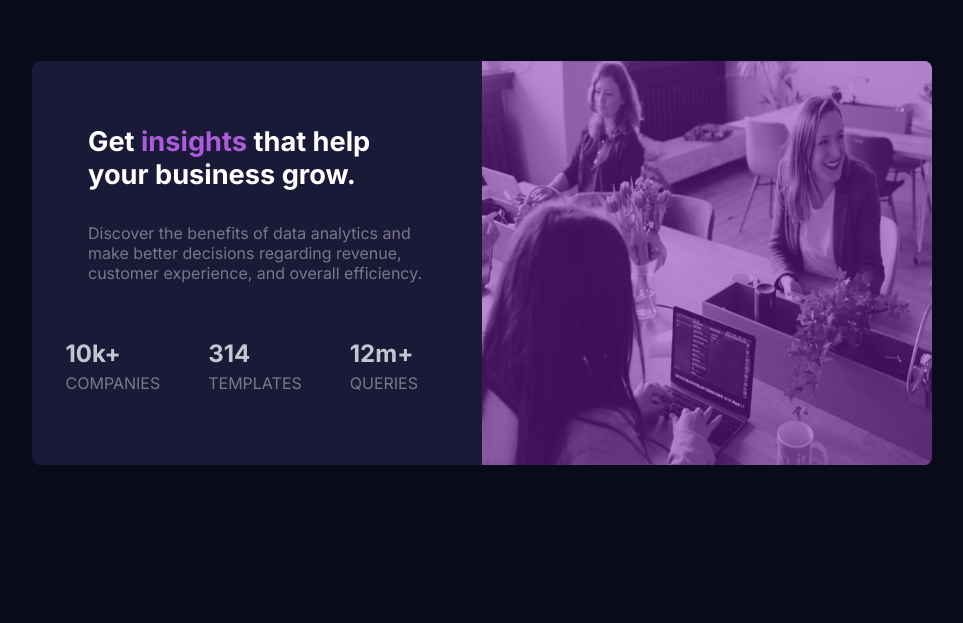
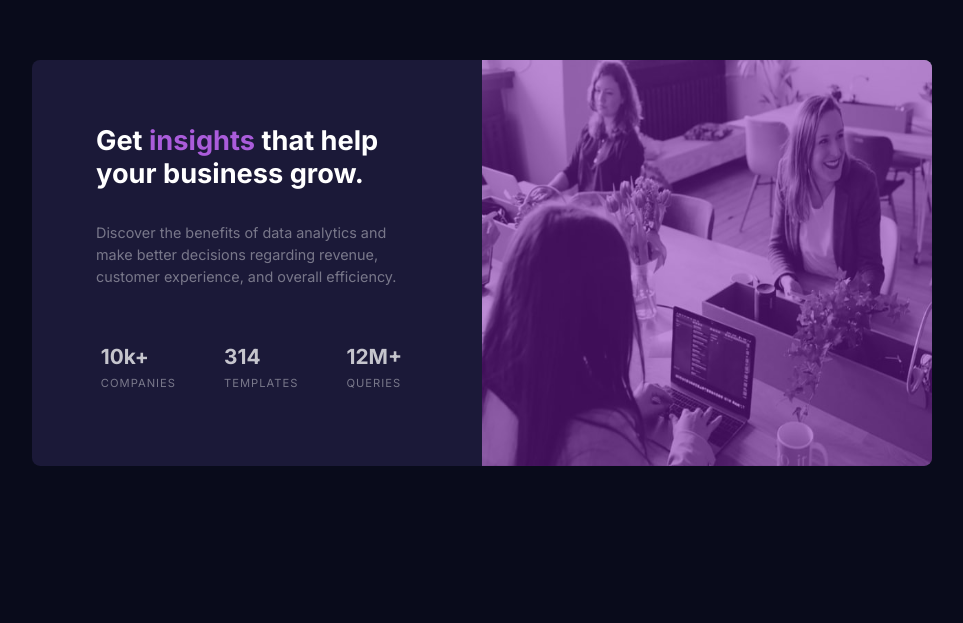
Before and after one commit to leonardo9245/stats-preview-card-component-main, a plain HTML site: page index.html in a window 1280 px wide. Shown: the part 137-760 px from the top of the page, without its empty margins (158-1121 px from the left). Drawn offline with Linux system fonts and the light colour scheme.

Commit message:
hotfix 0.1

```diff
--- a/index.html
+++ b/index.html
@@ -1,70 +1,77 @@
 <!DOCTYPE html>
 <html lang="en">
-
   <head>
-  <meta charset="UTF-8">
-  <meta name="viewport" content="width=device-width, initial-scale=1.0">
+    <meta charset="UTF-8" />
+    <meta name="viewport" content="width=device-width, initial-scale=1.0" />
     <!-- displays site properly based on user's device -->
 
-  <link rel="icon" type="image/png" sizes="32x32" href="./images/favicon-32x32.png">
+    <link
+      rel="icon"
+      type="image/png"
+      sizes="32x32"
+      href="./images/favicon-32x32.png"
+    />
 
     <title>Frontend Mentor | Stats preview card component</title>
 
     <!--Fonts-->
 
-  <link rel="preconnect" href="https://fonts.googleapis.com">
-  <link rel="preconnect" href="https://fonts.gstatic.com" crossorigin>
-  <link href="https://fonts.googleapis.com/css2?family=Inter:wght@400;700&family=Lexend+Deca&display=swap"
-    rel="stylesheet">
+    <link rel="preconnect" href="https://fonts.googleapis.com" />
+    <link rel="preconnect" href="https://fonts.gstatic.com" crossorigin />
+    <link
+      href="https://fonts.googleapis.com/css2?family=Inter:wght@400;700&family=Lexend+Deca&display=swap"
+      rel="stylesheet"
+    />
 
     <!-- stylesheet  -->
-  <link rel="stylesheet" href="style.css">
+    <link rel="stylesheet" href="style.css" />
   </head>
 
   <body>
     <main id="home">
       <div class="container">
         <div class="image">
-
-        <img class="mobile" src="images/image-header-mobile.jpg" alt="">
+          <img class="mobile" src="images/image-header-mobile.jpg" alt="" />
         </div>
         <div class="content">
           <div class="content-1">
             <h1>Get <span>insights</span> that help your business grow.</h1>
 
             <p>
-            Discover the benefits of data analytics and make better decisions regarding revenue, customer
-            experience, and overall efficiency.
+              Discover the benefits of data analytics and make better decisions
+              regarding revenue, customer experience, and overall efficiency.
             </p>
           </div>
           <ul class="content-2">
             <li class="cont comp">
-            <h2>10k+</h2>
+              <strong>10k+</strong>
               <p>Companies</p>
-
             </li>
             <li class="cont temp">
-            <h2>314</h2>
+              <strong>314</strong>
               <p>Templates</p>
-
             </li>
             <li class="cont que">
-            <h2>12m+</h2>
+              <strong>12M+</strong>
               <p>Queries</p>
-
             </li>
           </ul>
         </div>
-
       </div>
     </main>
 
     <footer>
       <div class="attribution">
-      Challenge by <a href="https://www.frontendmentor.io?ref=challenge" target="_blank">Frontend Mentor</a>.
-      Coded by <a href="https://github.com/leonardo9245?tab=repositories" target="_blank">Leonardo Reis</a>.
+        Challenge by
+        <a href="https://www.frontendmentor.io?ref=challenge" target="_blank"
+          >Frontend Mentor</a
+        >. Coded by
+        <a
+          href="https://github.com/leonardo9245?tab=repositories"
+          target="_blank"
+          >Leonardo Reis</a
+        >.
       </div>
     </footer>
   </body>
-
 </html>
--- a/style.css
+++ b/style.css
@@ -1,6 +1,6 @@
 :root {
   /*background colors*/
-  --background-color: hsl(233, 47%, 7%);
+  --background-color: hsl(233, 49%, 7%);
   --container-color: hsl(244, 38%, 16%);
 
   /*Font colors*/
@@ -47,7 +47,7 @@ body {
 }
 
 .image::before {
-  content: "";
+  content: '';
   position: absolute;
   border-radius: 0.5rem 0.5rem 0 0;
   width: 100%;
@@ -61,13 +61,14 @@ body {
 }
 
 .content p {
-  font: 400 1rem "inter", sans-serif;
+  font: 400 0.9rem 'inter', sans-serif;
   color: var(--p-second-color);
+  line-height: 22px;
 }
 
 .content-1 h1 {
   margin: 1rem;
-  font: 700 1.7rem "inter", sans-serif;
+  font: 700 1.7rem 'inter', sans-serif;
   color: var(--h1-font-color);
 }
 
@@ -87,14 +88,17 @@ body {
   margin: 1.5rem;
 }
 
-.content-2 h2 {
-  font: 700 1.5rem "inter", sans-serif;
+.content-2 strong {
+  font: 700 1.3rem 'inter', sans-serif;
   color: var(--h2-font-color);
 }
 
 .content-2 p {
-  margin-top: 0.3rem;
+  margin-top: 0.2rem;
   text-transform: uppercase;
+  font: 'Lexend Deca', sans-serif;
+  font-size: 0.7rem;
+  letter-spacing: 1px;
 }
 
 /*FOOTER*/
@@ -123,7 +127,6 @@ body {
   .container {
     margin: 0;
     display: flex;
-    flex-direction: row;
     min-width: 90%;
     position: absolute;
     top: 50%;
@@ -147,6 +150,7 @@ body {
 
   .content {
     min-width: 50%;
+    padding: 2rem;
   }
   .content .content-1 {
     text-align: left;
@@ -155,12 +159,12 @@ body {
     margin: 2rem;
   }
   .content .content-2 {
-    margin: 1rem;
+    margin: 1rem auto;
     display: flex;
-    justify-content: right;
+    padding: 0 0.8rem;
   }
 
-  .content .content-2 h2 {
+  .content-2 .cont {
     text-align: left;
   }
 
```
Lines whose indentation alone changed are shown as unchanged.
